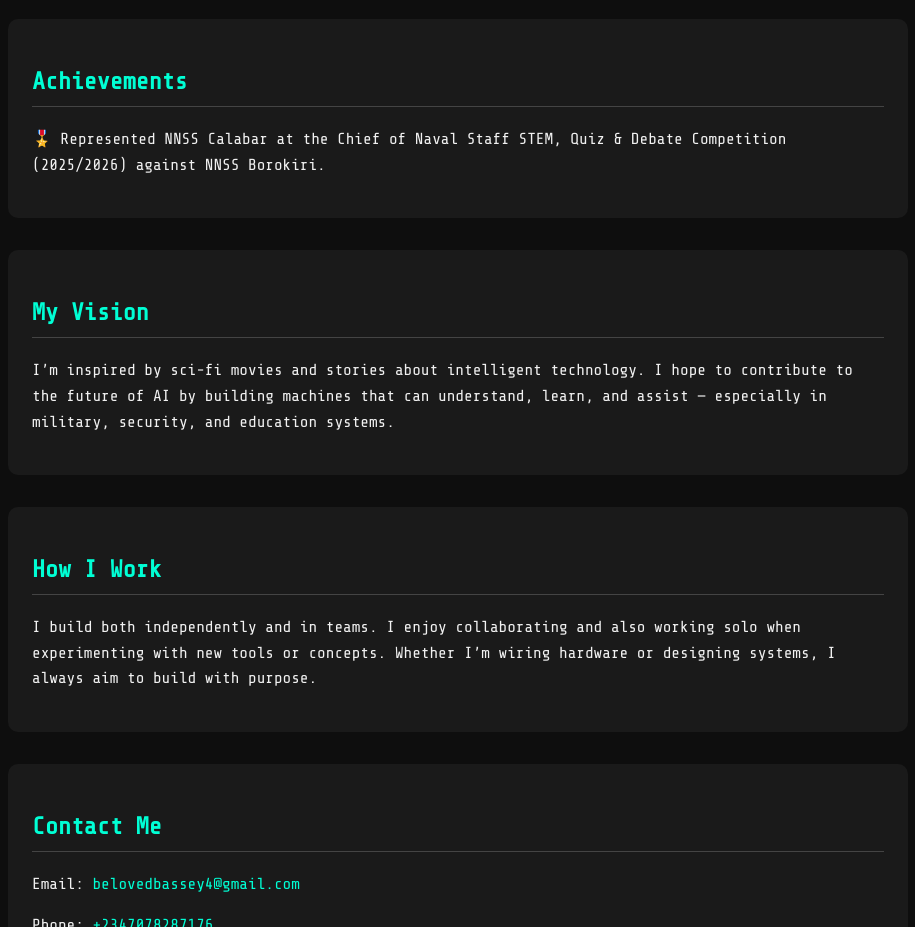
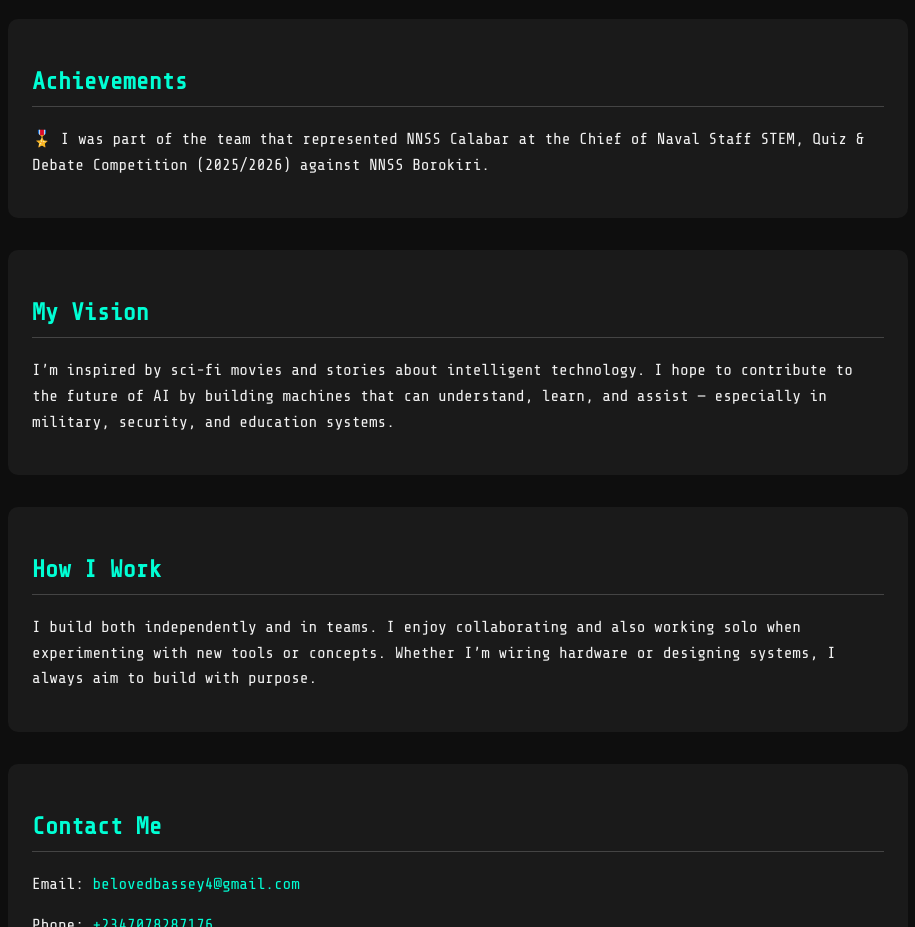
Before and after one commit to Techma2004/Edima-Bassey-, a plain HTML site: page index.html in a window 1280 px wide. Shown: the part 1080-2007 px from the top of the page, without its empty margins (182-1097 px from the left). Drawn offline with nearby package versions, Linux system fonts and the light colour scheme.

Commit message:
Update index.html

```diff
--- a/index.html
+++ b/index.html
@@ -129,7 +129,7 @@
     </div>
   </section>  <section class="section">
     <h2>Achievements</h2>
-    <p>🎖️ Represented NNSS Calabar at the Chief of Naval Staff STEM, Quiz & Debate Competition (2025/2026) against NNSS Borokiri.</p>
+    <p>🎖️ I was part of the team that represented NNSS Calabar at the Chief of Naval Staff STEM, Quiz & Debate Competition (2025/2026) against NNSS Borokiri.</p>
   </section>  <section class="section">
     <h2>My Vision</h2>
     <p>I’m inspired by sci-fi movies and stories about intelligent technology. I hope to contribute to the future of AI by building machines that can understand, learn, and assist — especially in military, security, and education systems.</p>
```
